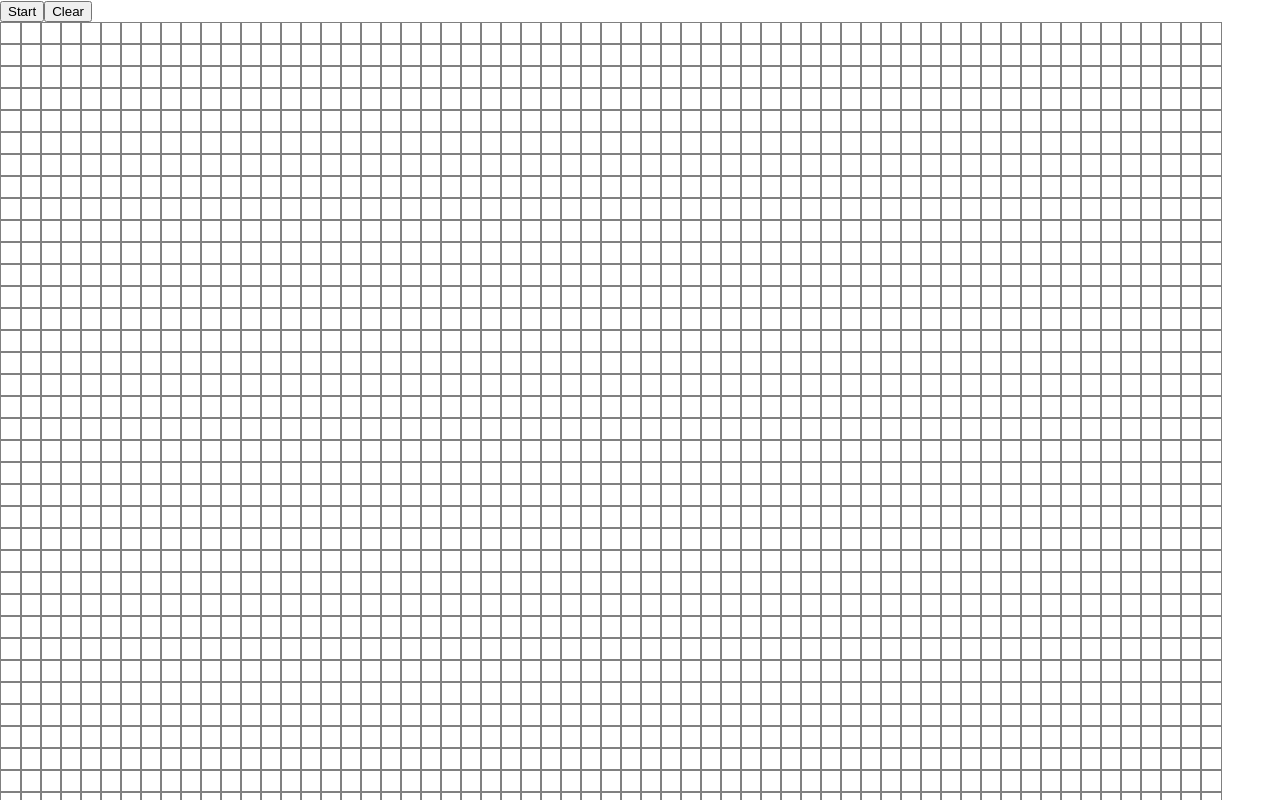
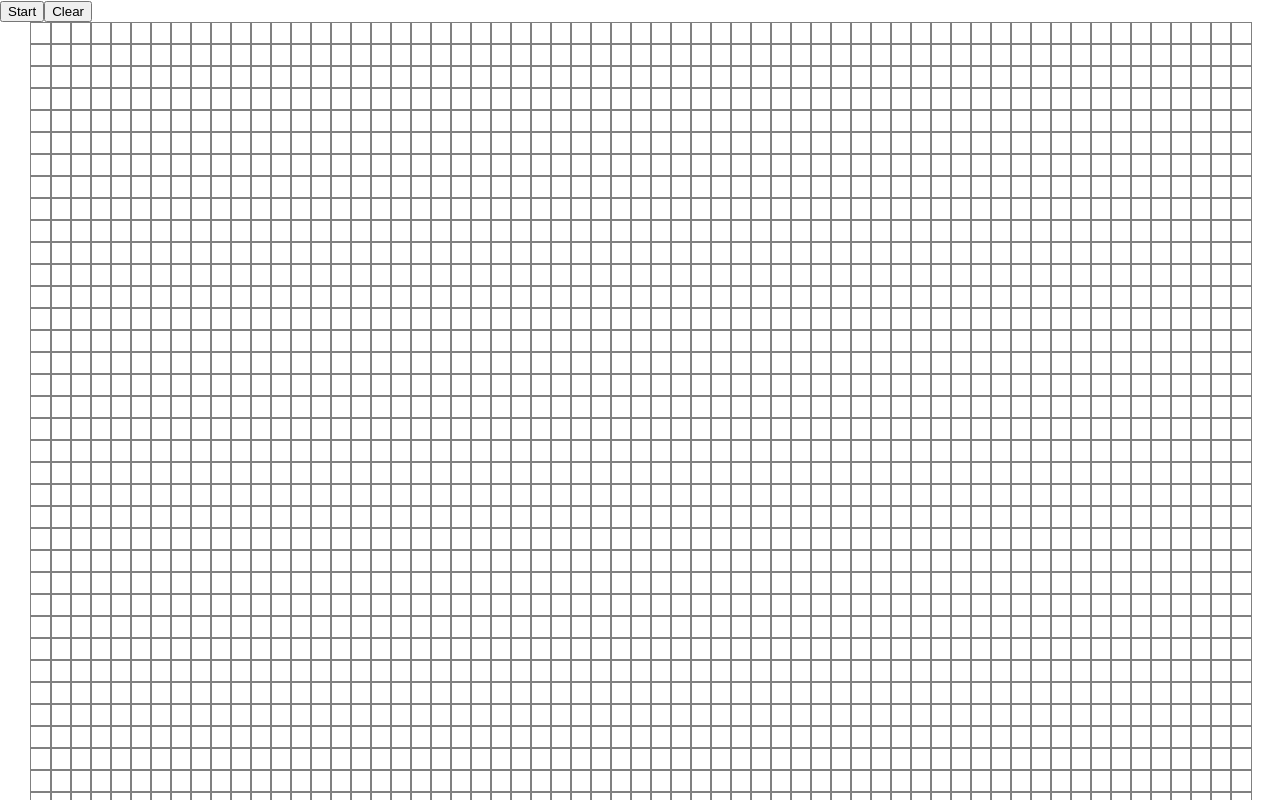
Before and after one commit to Tokonigeorge/game_of_life, a React (Vite) app in the folder game_of_life/: page / in a window 1280 px wide. Shown: the top 800 px of the page. Built offline with nearby package versions, Linux system fonts and the light colour scheme.

Commit message:
centered grid

```diff
--- a/game_of_life/src/App.jsx
+++ b/game_of_life/src/App.jsx
@@ -95,7 +95,7 @@ function App() {
       >
         Clear
       </button>
-      <div style={{ margin: "0 auto" }}>
+      <div style={{ display: "flex", justifyContent: "center" }}>
         <div
           className="App"
           style={{
```
